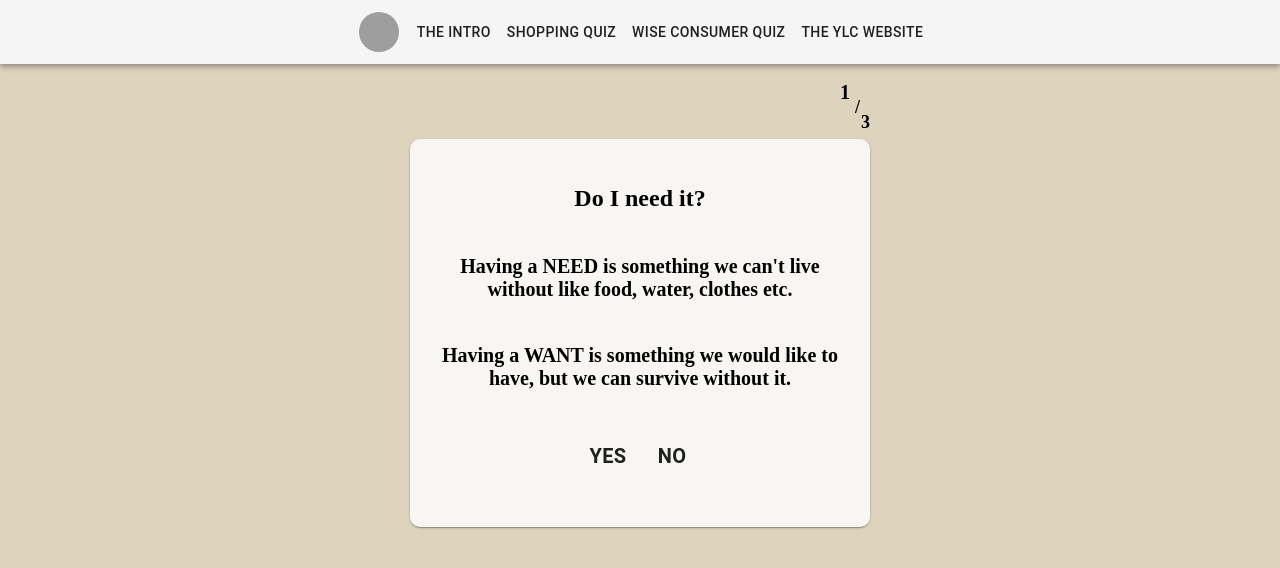
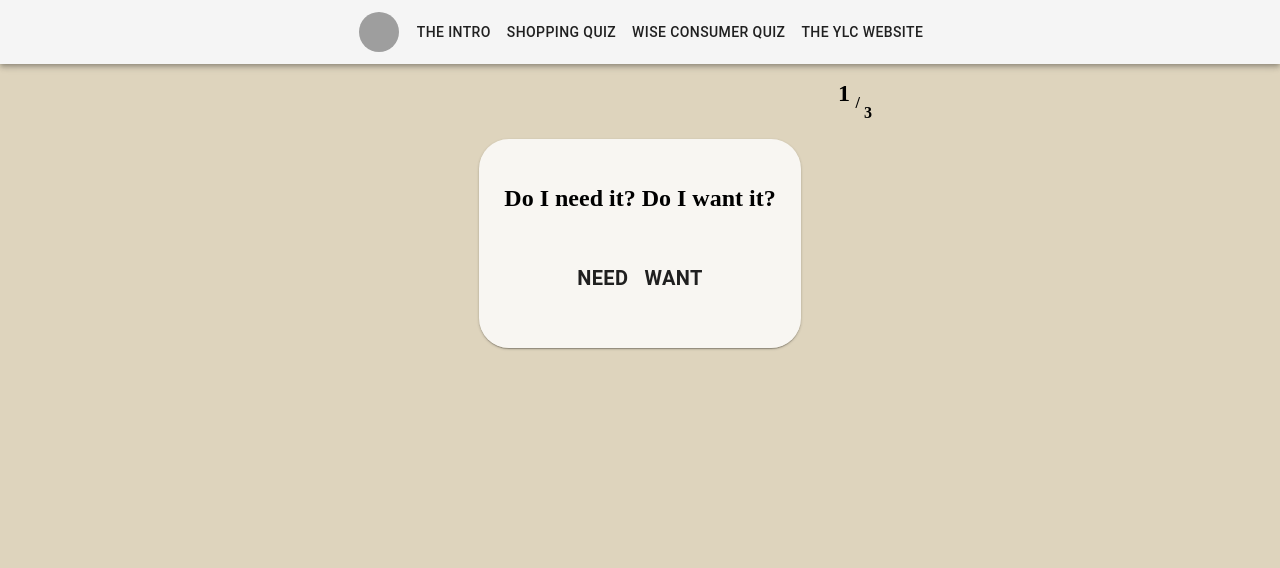
Before and after one commit to AJTJ/wise_shopper, a React (Create React App) app: page /ylcQuizzes/shoppingQuiz/1/question in a window 1280 px wide. Shown: the top 568 px of the page. Built offline with nearby package versions, Linux system fonts and the light colour scheme; grey boxes are pictures that could not be loaded; a web font is replaced by a local one.

Commit message:
update and cleanup

```diff
--- a/src/FocusYourself/index.js
+++ b/src/FocusYourself/index.js
@@ -25,8 +25,8 @@ const FocusYourself = props => {
   //TEXT FOR SEQUENCE
   const purchaseText = "Making a purchase?".split(" ");
   const pauseText = "Pause...".split(" ");
-  const breathText = "Take a Breath...".split(" ");
-  const chooseText = "Ask yourself.".split(" ");
+  const breathText = "Take a breath...".split(" ");
+  const chooseText = "Ask yourself".split(" ");
 
   //PROPS
   const history = props.history;
@@ -51,21 +51,21 @@ const FocusYourself = props => {
       setPurchase(true);
       setFadeTime(true);
       //start
-      await wait(3000);
+      await wait(2000);
       //fadeout
       setFadeTime(false);
       await wait(500);
       //reset
       trans(setPurchase, setPause);
-      await wait(500);
+      await wait(1000);
       setMenuIndicator(true);
-      await wait(1500);
+      await wait(250);
       //fadeout
       setFadeTime(false);
       await wait(500);
       //reset
       trans(setPause, setBreath);
-      await wait(2000);
+      await wait(1000);
       //fadeout
       setFadeTime(false);
       await wait(500);
@@ -73,7 +73,7 @@ const FocusYourself = props => {
       trans(setBreath, setChoose);
       setMenuDisplay(true);
       setMenuIndicator(false);
-      await wait(2000);
+      await wait(1500);
       if (dismounted === false) {
         history.push(`/shoppingQuiz/1/question`);
       }
@@ -84,12 +84,9 @@ const FocusYourself = props => {
     };
   }, []);
 
-  useEffect(
-    () => {
-      setBgColor(randomColor(0.1));
-    },
-    [purchase, menuDisplay]
-  );
+  useEffect(() => {
+    setBgColor(randomColor(0.1));
+  }, [purchase, menuDisplay]);
 
   return (
     <Grid
--- a/src/QuizView/Outcome.js
+++ b/src/QuizView/Outcome.js
@@ -25,14 +25,6 @@ export const Outcome = props => {
     }
     return;
   };
-
-  // let backStep = () => {
-  //   if (visualStep === 1) {
-  //     history.push(`/${currentQuizId}/${visualStep}/question`);
-  //   } else {
-  //     history.push(`/${currentQuizId}/${visualStep - 1}/question`);
-  //   }
-  // };
 
   return (
     <React.Fragment>
@@ -71,6 +63,7 @@ export const Outcome = props => {
                 {curTip.example1 && (
                   <React.Fragment>
                     <p>{curTip.example1}</p>
+                    <p>{curTip.example1_b}</p>
                     <img src={smallMilk} alt="" />
                     <p style={{ fontSize: "10px", color: "grey" }}>Milk "A"</p>
                   </React.Fragment>
@@ -78,6 +71,7 @@ export const Outcome = props => {
                 {curTip.example2 && (
                   <React.Fragment>
                     <p>{curTip.example2}</p>
+                    <p>{curTip.example2_b}</p>
                     <img src={bigMilk} alt="" />
                     <p style={{ fontSize: "10px", color: "grey" }}>Milk "B"</p>
                   </React.Fragment>
@@ -88,16 +82,7 @@ export const Outcome = props => {
           })}
         </TipCard>
       )}
-      <div>
-        {/* <Button
-          onClick={() => {
-            props.setStepTrans(false);
-            backStep();
-          }}
-        >
-          <h2>Back</h2>
-        </Button> */}
-
+      <div style={{ paddingTop: "5px" }}>
         <Button
           onClick={() => {
             props.setStepTrans(false);
--- a/src/QuizView/QuestionAnswer.js
+++ b/src/QuizView/QuestionAnswer.js
@@ -66,7 +66,12 @@ export const QuestionAnswer = props => {
             setAnswerKey={setAnswerKey}
             answerKey={key}
             stepMinusOne={stepMinusOne}
-            body={quizData.answersById[current_id].body}
+            body={
+              (stepMinusOne === 0 &&
+                props.currentQuizId === "shoppingQuiz" &&
+                quizData.answersById[current_id].altBody) ||
+              quizData.answersById[current_id].body
+            }
             {...props}
           />
         ))}
--- a/src/QuizView/QuestionCount.js
+++ b/src/QuizView/QuestionCount.js
@@ -13,29 +13,29 @@ export default ({ stepTrans, step, quizLength }) => {
         }}
       >
         <Fade in={stepTrans} timeout={{ enter: 1000, exit: 0 }}>
-          <h2>{step}</h2>
+          <h1>{step}</h1>
         </Fade>
       </div>
       <div
         style={{
           position: "absolute",
-          top: 15,
-          right: 30
+          top: 20,
+          right: 20
         }}
       >
         <Fade in={!!step} timeout={1000}>
-          <h3>/</h3>
+          <h4>/</h4>
         </Fade>
       </div>
       <div
         style={{
           position: "absolute",
           top: 30,
-          right: 20
+          right: 8
         }}
       >
         <Fade in={!!step} timeout={1000}>
-          <h3>{quizLength}</h3>
+          <h4>{quizLength}</h4>
         </Fade>
       </div>
     </React.Fragment>
--- a/src/QuizView/index.js
+++ b/src/QuizView/index.js
@@ -36,8 +36,7 @@ const QuizView = props => {
   ];
   const quizLength = quizData[currentQuizId].length;
 
-  useEffect(
-    () => {
+  useEffect(() => {
     if (view === "question") {
       setQuestionTrans(true);
     } else {
@@ -48,16 +47,11 @@ const QuizView = props => {
     } else {
       setAnswerTrans(false);
     }
-    },
-    [view, step]
-  );
+  }, [view, step]);
 
-  useEffect(
-    () => {
+  useEffect(() => {
     setStepTrans(true);
-    },
-    [stepTrans]
-  );
+  }, [stepTrans]);
 
   const BackButton = () => {
     return (
@@ -65,8 +59,8 @@ const QuizView = props => {
         onClick={() => props.history.goBack()}
         style={{
           position: "absolute",
-          top: 3,
-          left: 5,
+          top: 10,
+          left: 10,
           cursor: "pointer"
         }}
       >
--- a/src/Summary/ShoppingSummary.js
+++ b/src/Summary/ShoppingSummary.js
@@ -2,8 +2,6 @@ import React, { useState, useEffect } from "react";
 import { Link } from "react-router-dom";
 
 import { Fade, Button } from "@material-ui/core";
-
-import { TipCard } from "../styles/layout";
 
 export default props => {
   const [mounted, setMounted] = useState(false);
--- a/src/redux/quizData/quizData/answers.js
+++ b/src/redux/quizData/quizData/answers.js
@@ -4,6 +4,7 @@ export const answers = {
   yesAnswer: {
     label: "",
     body: "Yes",
+    altBody: "Need",
     outcomeIds: outcomeIds
   },
   sometimesAnswer: {
@@ -14,6 +15,7 @@ export const answers = {
   noAnswer: {
     label: "",
     body: "No",
+    altBody: "Want",
     outcomeIds: outcomeIds
   }
 };
--- a/src/redux/quizData/quizData/outcomes.js
+++ b/src/redux/quizData/quizData/outcomes.js
@@ -4,39 +4,37 @@ export const outcomes = {
   needDefinition: {
     label: "",
     body:
-      "e.g. You live in the north, in the winter it can be-45! You NEED a parka, warm boots, a hat and mitts.",
+      "A need is something you have to have in order to survive. Food, water and shelter are all needs.",
     questionIds: questionIds
   },
   wantDefinition: {
     label: "",
     // pre: "Then you must want it.",
     body:
-      "e.g. You live in the north  the winters are long and dark. This winter you WANT to buy a ticket to go somewhere warm.",
+      "A want is something we would like to have but can survive without it. Holidays, eating at restaurants, or getting a tattoo are all wants.",
+    questionIds: questionIds
+  },
+  yesValue: {
+    label: "",
+    body: "Awesome! This purchase makes your life better.",
+    questionIds: questionIds
+  },
+  noValue: {
+    label: "",
+    body:
+      "If it doesn’t make your life better, it’s not worth buying. Don’t buy it unless you can use it and/or it brings you joy.",
     questionIds: questionIds
   },
   yesAfford: {
     label: "",
-    body:
-      "Excellent!. You have enough money to buy new warm boots and to take a trip somewhere warm. Have fun!",
+    body: "Excellent! It’s important to live within your budget.",
     questionIds: questionIds
   },
   noAfford: {
     label: "",
     body:
-      "It’s okay, you can find second hand boots this year and save to take a trip somewhere warm next year. Save by using our budgeting tool: ",
+      "Don’t buy it! Try saving to buy it at a later date. Try our budgeting tool for help managing your money ",
     link: "http://ylcbudget.com/",
-    questionIds: questionIds
-  },
-  yesValue: {
-    label: "",
-    body:
-      "You can enjoy being on the land this winter in your new warm winter gear and buying a ticket to go somewhere warm helps you get through the winter. You decide what makes you happy.",
-    questionIds: questionIds
-  },
-  noValue: {
-    label: "",
-    body:
-      "If it doesn’t make your life better, it’s not worth buying. Don’t buy unless you can use it and/or it brings you joy. You decide what makes you happy.",
     questionIds: questionIds
   },
   yesCompanyResearch: {
@@ -104,7 +102,7 @@ export const outcomes = {
   },
   noCouponsComparison: {
     label: "",
-    body: "You are missing out on great savings. Read the tip.",
+    body: "You are missing out on great savings.",
     questionIds: questionIds
   },
   yesFoodComparison: {
--- a/src/redux/quizData/quizData/questions.js
+++ b/src/redux/quizData/quizData/questions.js
@@ -3,11 +3,14 @@ import { answerIds } from "./answers";
 export const questions = {
   needQuestion: {
     title: "",
-    body: "Do I need it?",
-    explanations: [
-      "Having a NEED is something we can't live without like food, water, clothes etc.",
-      "Having a WANT is something we would like to have, but we can survive without it."
-    ],
+    body: "Do I need it? Do I want it?",
+    explanations: [],
+    answerIds: answerIds
+  },
+  valueQuestion: {
+    title: "",
+    body: "Does this purchase add value to your life?",
+    explanations: ["You decide what makes you happy."],
     answerIds: answerIds
   },
   affordQuestion: {
@@ -16,12 +19,6 @@ export const questions = {
     explanations: [
       "This means you have enough money to pay for it without going into bad debt and/or not having the necessities of life."
     ],
-    answerIds: answerIds
-  },
-  valueQuestion: {
-    title: "",
-    body: "Does it add value to my life?",
-    explanations: ["Adding value  means buying it makes your life better."],
     answerIds: answerIds
   },
   companyResearchQuestion: {
@@ -39,7 +36,7 @@ export const questions = {
   returnRefundQuestion: {
     title: "",
     body:
-      "I ask about a store’s or an online retailers return and refund policy before I buy things to make sure I can get a replacement or refund if I’m not satisfied with my purchase.",
+      "I ask about a store's or an online retailers return and refund policy before I buy things to make sure I can get a replacement or refund if I’m not satisfied with my purchase.",
     answerIds: answerIds
   },
   couponsComparisonQuestion: {
--- a/src/redux/quizData/quizData/shoppingQuiz.js
+++ b/src/redux/quizData/quizData/shoppingQuiz.js
@@ -5,13 +5,13 @@ export const shoppingQuiz = [
     outcomeIds: ["needDefinition", "wantDefinition"]
   },
   {
+    questionId: "valueQuestion",
+    answerIds: ["yesAnswer", "noAnswer"],
+    outcomeIds: ["yesValue", "noValue"]
+  },
+  {
     questionId: "affordQuestion",
     answerIds: ["yesAnswer", "noAnswer"],
     outcomeIds: ["yesAfford", "noAfford"]
-  },
-  {
-    questionId: "valueQuestion",
-    answerIds: ["yesAnswer", "noAnswer"],
-    outcomeIds: ["yesValue", "noValue"]
   }
 ];
--- a/src/redux/quizData/quizData/tips.js
+++ b/src/redux/quizData/quizData/tips.js
@@ -29,11 +29,12 @@ export const tips = {
       "To figure out the unit price, divide the cost of the item by the number of units.",
     exampleTitle: "For example:",
     math: "Cost ÷ units bought = unit cost",
-    example1: 'Milk "A" costs $3 for 1 litre $3 ÷ 1 litre = $3 per litre',
-    example2:
-      'Milk "B" costs $4.50 for 2 litres $4.50 ÷ 2 litres = $2.25 per litre',
+    example1: 'Milk "A" costs $3 for 1 litre.',
+    example1_b: "$3 ÷ 1 litre = $3 per litre",
+    example2: 'Milk "B" costs $4.50 for 2 litres.',
+    example2_b: "$4.50 ÷ 2 litres = $2.25 per litre",
     exampleSummary:
-      'Milk "B" is a better deal. Even though the total cost is more, it costs less per unit. It makes sense to buy the 2 litre jug if you think you can use it up before its expiry date.'
+      'Milk "B" is a better deal. Even though the total cost of Milk "B" is more, it still costs less per unit. It makes sense to buy the 2 litre jug if you think you can use it up before its expiry date.'
   },
   advertisers: {
     label: "",
--- a/src/styles/layout.js
+++ b/src/styles/layout.js
@@ -46,7 +46,7 @@ export const MyCard = ({ opacity, children }) => {
     <MCard
       style={{
         position: "relative",
-        borderRadius: "10px",
+        borderRadius: "30px",
         backgroundColor: `rgba(255,255,255,${opacity})`,
         padding: "25px",
         minWidth: "300px"
```
Lines whose indentation alone changed are shown as unchanged.
